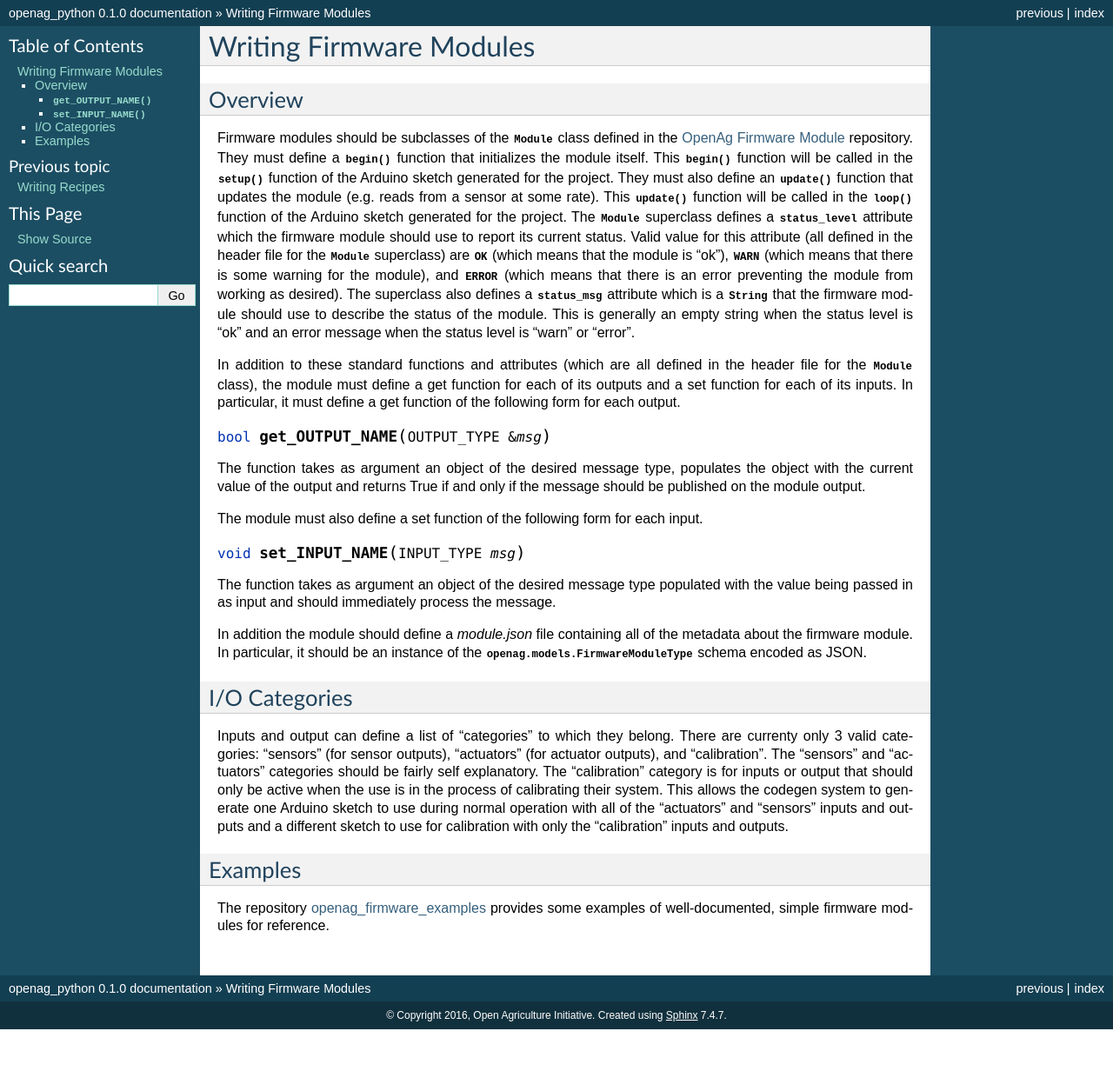
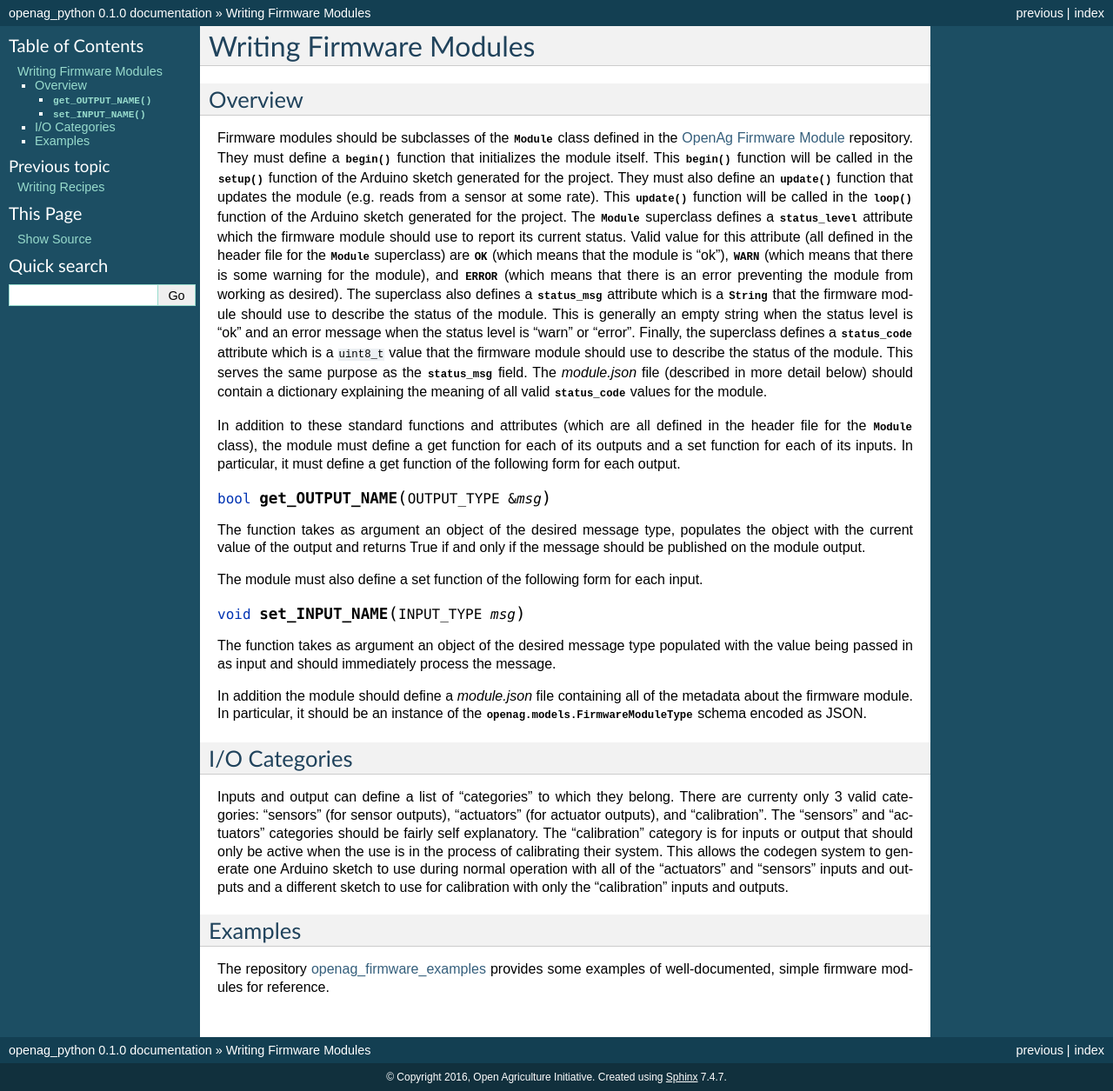
Before and after one commit to OpenAgricultureFoundation/openag_python, a Sphinx documentation site: the page built from docs/firmware_modules.rst, in a window 1280 px wide. Shown: the whole page at 87% size. Built offline with Sphinx 7.4.7, drawn with Linux system fonts in a browser that asks for light colours; cross-references to code outside the pages are shown as plain code; before the commit the page ends 1184 px from its top, so only the background shows below that.

Commit message:
Added documentation about the status_code field for modules

```diff
--- a/docs/firmware_modules.rst
+++ b/docs/firmware_modules.rst
@@ -25,7 +25,12 @@ working as desired). The superclass also defines a :cpp:member:`status_msg`
 attribute which is a :cpp:class:`String` that the firmware module should use to
 describe the status of the module. This is generally an empty string when the
 status level is "ok" and an error message when the status level is "warn" or
-"error".
+"error". Finally, the superclass defines a :cpp:member:`status_code` attribute
+which is a :spp:class:`uint8_t` value that the firmware module should use to
+describe the status of the module. This serves the same purpose as the
+:cpp:member:`status_msg` field. The `module.json` file (described in more
+detail below) should contain a dictionary explaining the meaning of all valid
+:cpp:member:`status_code` values for the module.
 
 In addition to these standard functions and attributes (which are all defined
 in the header file for the :cpp:class:`Module` class), the module must define a
```
